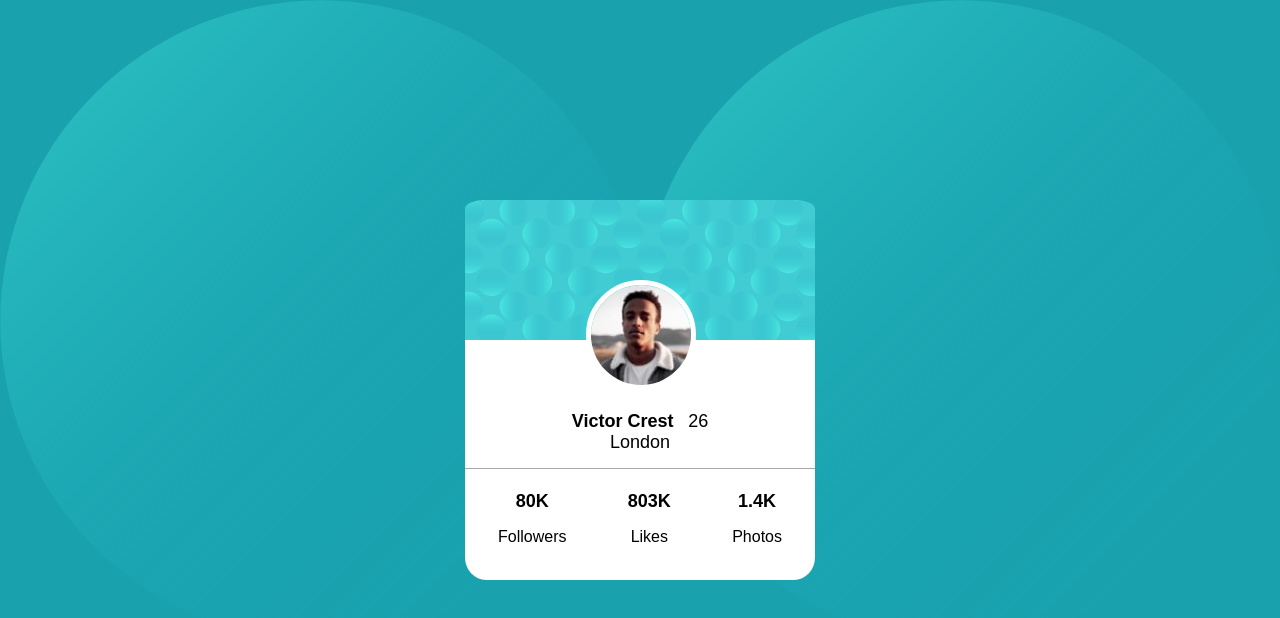
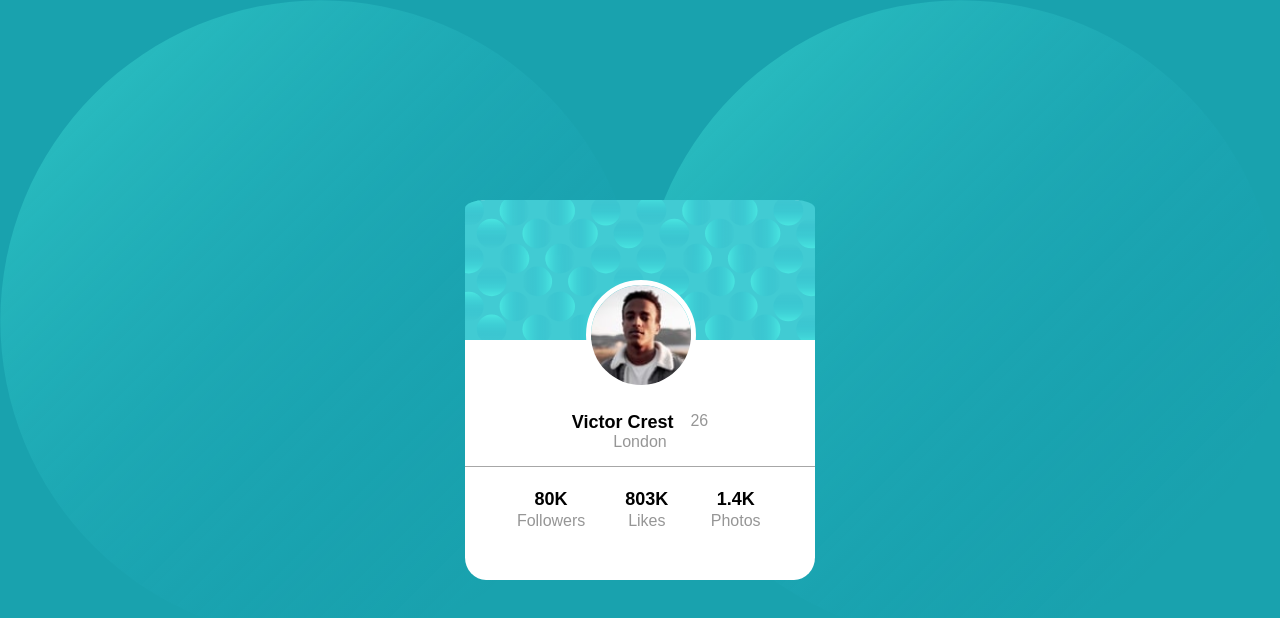
Before and after one commit to Lerma-c/PK1, a plain HTML site: page index.html in a window 1280 px wide. Drawn offline with Linux system fonts and the light colour scheme; a web font is replaced by a local one.

Commit message:
asdfasdf

```diff
--- a/css/style.css
+++ b/css/style.css
@@ -5,6 +5,7 @@ body{
     background-size: 50%;
     background-repeat: space;
     font-family: "Kumbh Sans", sans-serif;
+    font-size: 18px;
 }
 .div_contenedor{
     background: crimson;
@@ -61,10 +62,12 @@ display: inline;
 margin: 0;
 }
 #p2{
-    font-size: 18px;
+    font-size: 16px;
 font-weight: 400;
 display: inline;
 margin: 0;
+color: hsl(0, 0%, 59%);
+
 }
 #center{
     margin: auto;
--- a/index.html
+++ b/index.html
@@ -33,15 +33,15 @@
     <div id="info">
       <div id="infocontent">
       <p id="p1">80K</p>
-      <p>Followers</p>
+      <p id="p2">Followers</p>
       </div>
       <div id="infocontent">
       <p id="p1">803K</p>
-      <p>Likes</p>
+      <p id="p2">Likes</p>
       </div>
       <div id="infocontent">
       <p id="p1">1.4K</p>
-      <p>Photos</p>
+      <p id="p2">Photos</p>
       </div>
     </div>
     </div>
```
